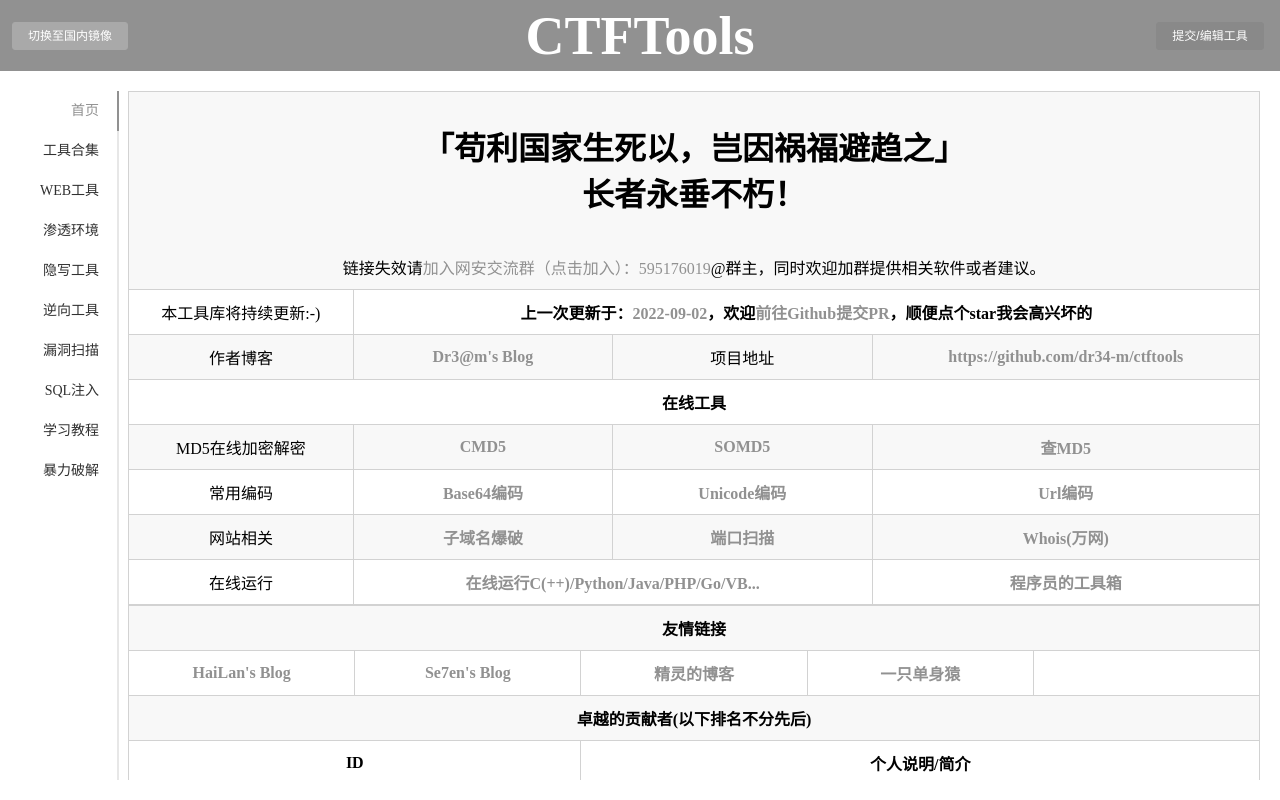
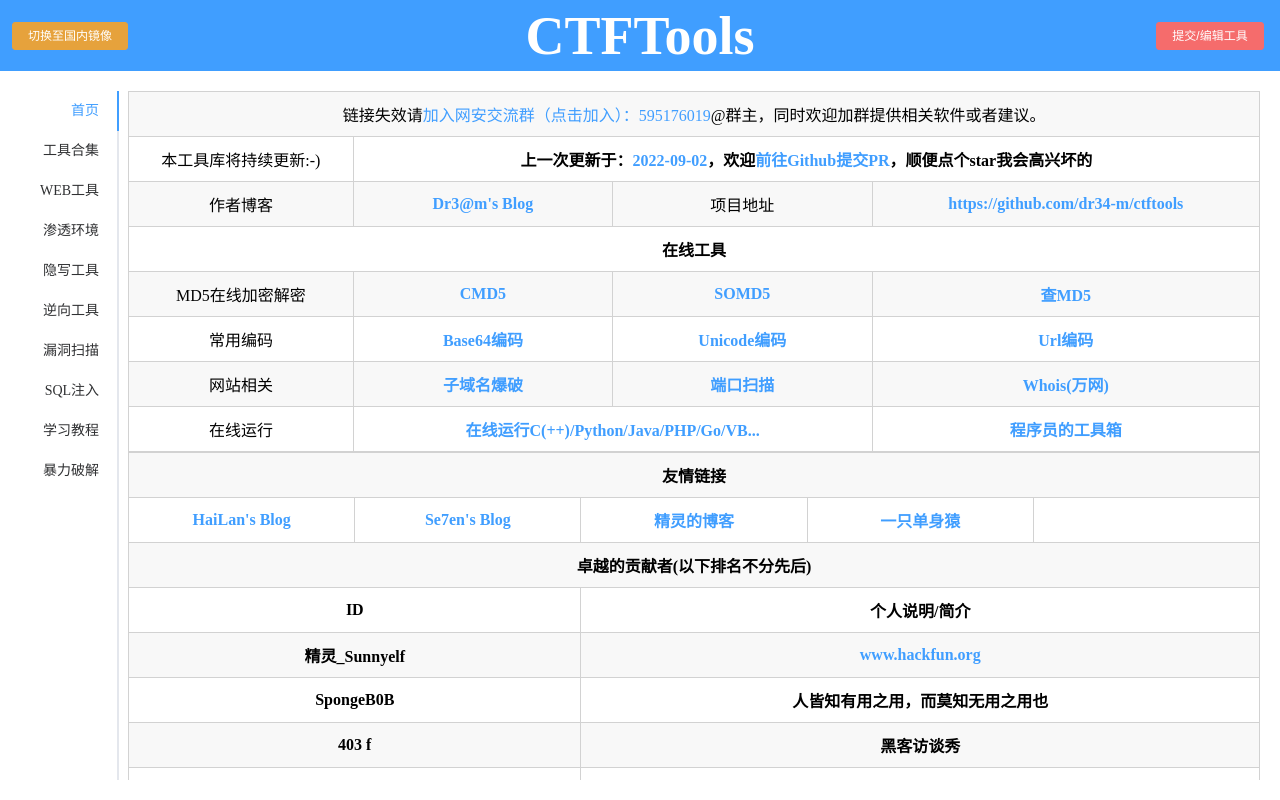
Before and after one commit to dr34m-cn/ctftools, a Vue app: page / in a window 1280 px wide. Built offline with nearby package versions, Linux system fonts and the light colour scheme.

Commit message:
update 恢复色彩

```diff
--- a/src/App.vue
+++ b/src/App.vue
@@ -35,9 +35,4 @@
 		// border-radius: 10px;
 		background: #EDEDED;
 	}
-
-	html {
-    	-webkit-filter:grayscale(100%);
-    	filter: grayscale(100%);
-	}
 </style>
--- a/src/views/components/home.vue
+++ b/src/views/components/home.vue
@@ -4,7 +4,7 @@
 		<table class="table">
 			<tr>
 				<td colspan="4">
-					<h1>「苟利国家生死以，岂因祸福避趋之」<br/>长者永垂不朽！</h1><br/>链接失效请<a target="_blank" :href="qqGroup">加入网安交流群（点击加入）：595176019</a>@群主，同时欢迎加群提供相关软件或者建议。
+					链接失效请<a target="_blank" :href="qqGroup">加入网安交流群（点击加入）：595176019</a>@群主，同时欢迎加群提供相关软件或者建议。
 				</td>
 			</tr>
 			<tr>
```
